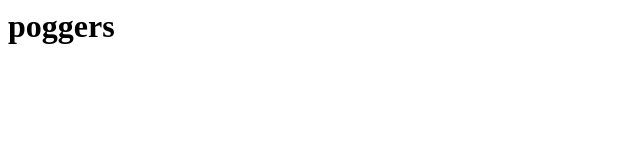
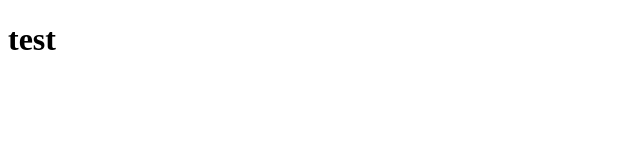
Before and after one commit to laric526/test, a plain HTML site: page test.html in a window 1280 px wide. Shown: the whole page, without its empty margins (0-640 px from the left). Drawn offline with Linux system fonts and the light colour scheme.

Commit message:
Update test.html

```diff
--- a/test.html
+++ b/test.html
@@ -1 +1,11 @@
-<h1>poggers</h1>
+<!DOCTYPE html>
+<html>
+<head>
+<title>Title of the document</title>
+</head>
+
+<body>
+<h1>test</h1>
+</body>
+
+</html>
```
